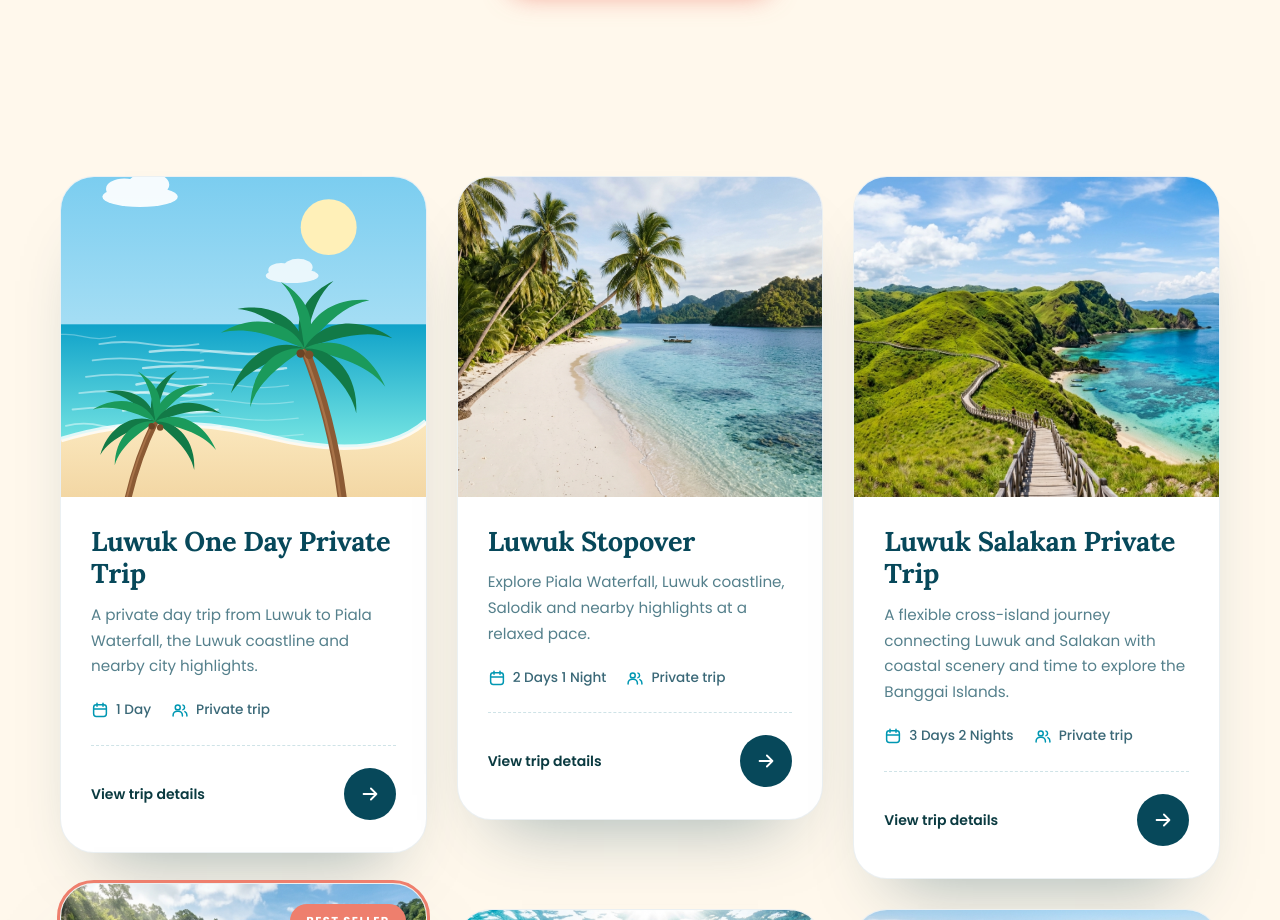
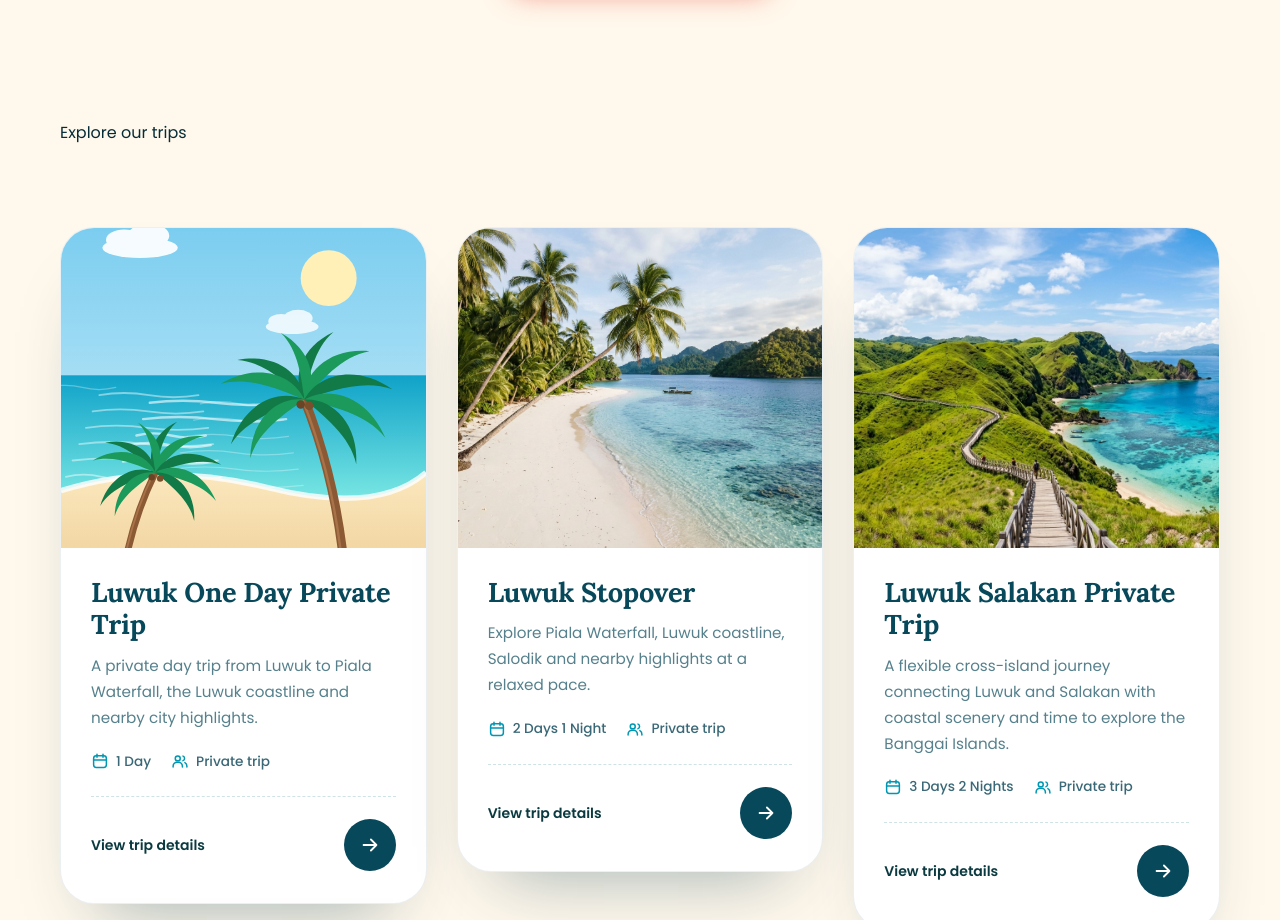
Before and after one commit to barrack3030-wq/Banggai-Paradise-New, a React (Vite) app: page / in a window 1280 px wide. Shown: the part 2720-3640 px from the top of the page. Built offline with nearby package versions, Linux system fonts and the light colour scheme.

Commit message:
Turn package choices into a horizontal slider

```diff
--- a/src/components/TourPackages.tsx
+++ b/src/components/TourPackages.tsx
@@ -1,4 +1,4 @@
-import React from 'react';
+import React, { useRef } from 'react';
 import { assetUrl } from '../utils/assetUrl';
 import { TourPackage } from '../types';
 import { Language } from '../i18n/translations';
@@ -134,11 +134,30 @@ const makePackage = (choice: PackageChoice, isEn: boolean): TourPackage => ({
 
 export const TourPackages: React.FC<TourPackagesProps> = ({ onSelectPackage, language }) => {
   const isEn = language === 'EN';
+  const sliderRef = useRef<HTMLDivElement>(null);
+  const slide = (direction: -1 | 1) => {
+    const track = sliderRef.current;
+    if (!track) return;
+    const card = track.querySelector<HTMLElement>('.pcard');
+    const distance = card ? card.getBoundingClientRect().width + 22 : track.clientWidth * 0.8;
+    track.scrollBy({ left: direction * distance, behavior: 'smooth' });
+  };
 
   return (
     <section className="section packages" id="packages">
       <div className="container">
-        <div className="pgrid">
+        <div className="package-slider-controls" aria-label={isEn ? 'Package slider controls' : 'Kontrol geser paket'}>
+          <span className="package-slider-hint">{isEn ? 'Explore our trips' : 'Geser untuk melihat semua paket'}</span>
+          <div className="package-slider-arrows">
+            <button type="button" aria-label={isEn ? 'Previous packages' : 'Paket sebelumnya'} onClick={() => slide(-1)}>
+              <svg viewBox="0 0 24 24" aria-hidden="true"><path d="M15 18 9 12l6-6" /></svg>
+            </button>
+            <button type="button" aria-label={isEn ? 'Next packages' : 'Paket berikutnya'} onClick={() => slide(1)}>
+              <svg viewBox="0 0 24 24" aria-hidden="true"><path d="m9 18 6-6-6-6" /></svg>
+            </button>
+          </div>
+        </div>
+        <div className="pgrid package-slider" ref={sliderRef}>
           {PACKAGE_CHOICES.map((pkg) => (
             <article
               key={pkg.id}
```
